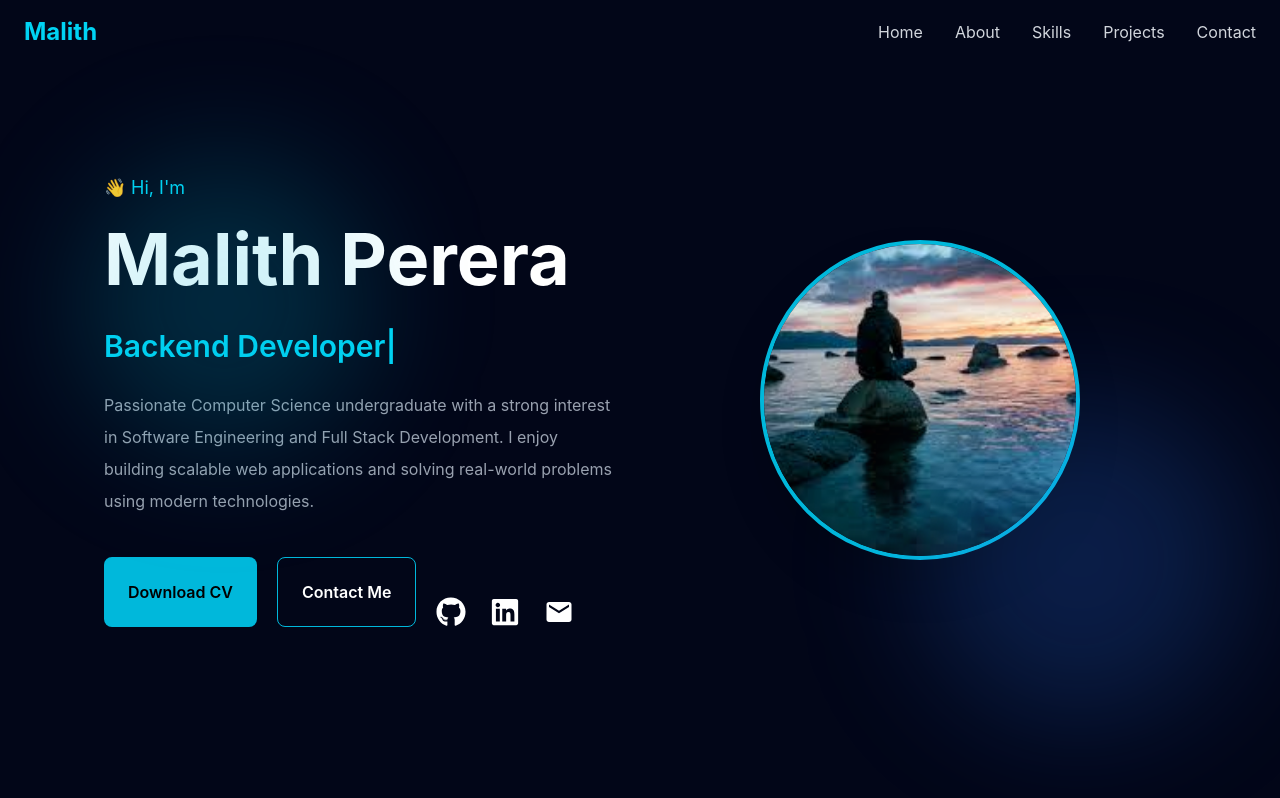
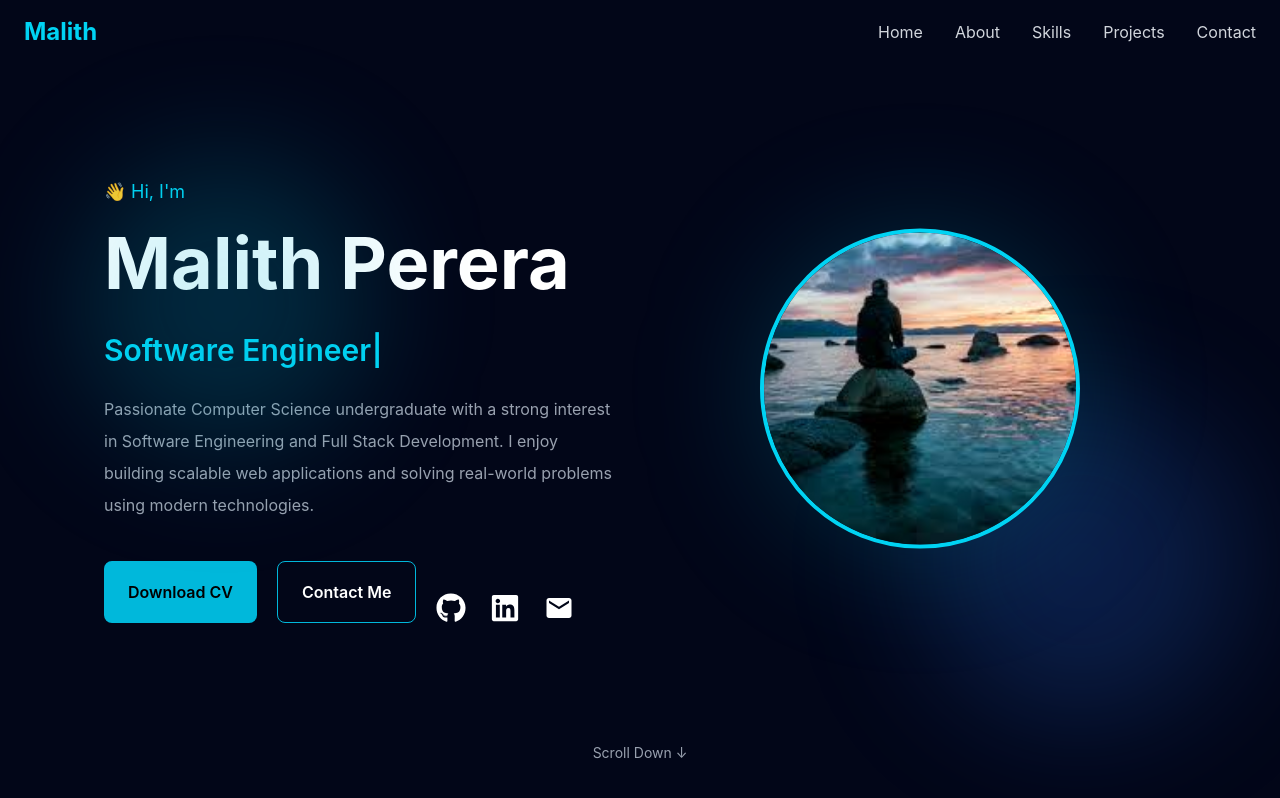
Before and after one commit to kmaperera/Portfolio, a React app: page / in a window 1280 px wide. Shown: the top 798 px of the page. Built offline with nearby package versions, Linux system fonts and the light colour scheme; the HTML template or start-up script is replaced by a standard one.

Commit message:
Enhance hero section with animations and reusable elements

```diff
--- a/src/components/sections/Hero.jsx
+++ b/src/components/sections/Hero.jsx
@@ -10,10 +10,25 @@ import {
  import Button from "../ui/Button";
 
 function Hero() {
+  const roleSequence = personal.roles.flatMap((role) => [role, 2000]);
+  const socialLinks = [
+  {
+    icon: <FaGithub />,
+    url: personal.github,
+  },
+  {
+    icon: <FaLinkedin />,
+    url: personal.linkedin,
+  },
+  {
+    icon: <MdEmail />,
+    url: `mailto:${personal.email}`,
+  },
+];
   return (
     <section
-      id="hero"
-      className="relative min-h-screen bg-slate-950 overflow-hidden text-white flex items-center"
+    id="hero"
+    className="relative min-h-screen bg-slate-950 overflow-hidden text-white flex items-center"
     >
       <div className="absolute inset-0 overflow-hidden">
       <div className="absolute top-40 left-20 w-72 h-72 bg-cyan-500/20 rounded-full blur-3xl"></div>
@@ -37,16 +52,9 @@ function Hero() {
 
           <h2 className="text-2xl text-gray-300 mt-6">
             <TypeAnimation
-              sequence={[
-                "Full Stack Developer",
-                2000,
-                "Backend Developer",
-                2000,
-                "Software Engineer",
-                2000,
-              ]}
+              sequence={roleSequence}
               wrapper="span"
-              speed={40}
+              speed={45}
               repeat={Infinity}
               className="text-cyan-400 text-2xl md:text-3xl font-semibold"
             />
@@ -65,20 +73,18 @@ function Hero() {
               Contact Me
             </Button>
 
-            <div className="flex gap-6 mt-10 text-3xl">
-
-              <a href={personal.github}>
-                <FaGithub className="hover:text-cyan-400 transition" />
-              </a>
-
-              <a href={personal.linkedin}>
-                <FaLinkedin className="hover:text-cyan-400 transition" />
-              </a>
-
-              <a href={`mailto:${personal.email}`}>
-                <MdEmail className="hover:text-cyan-400 transition" />
-              </a>
-
+            <div className="flex gap-6 mt-8 text-3xl">
+              {socialLinks.map((social, index) => (
+                <a
+                  key={index}
+                  href={social.url}
+                  target="_blank"
+                  rel="noopener noreferrer"
+                  className="hover:text-cyan-400 transition duration-300 hover:scale-110"
+                >
+                  {social.icon}
+                </a>
+              ))}
             </div>
           </div>
         </motion.div>
@@ -90,12 +96,31 @@ function Hero() {
           transition={{ duration: 0.8, delay: 0.2 }}
           className="flex justify-center"
         >
+          <motion.div
+            animate={{
+              y: [0, -12, 0],
+            }}
+            transition={{
+              duration: 4,
+              repeat: Infinity,
+              ease: "easeInOut",
+            }}>
+              <div className="relative">
+              <div className="absolute inset-0 bg-cyan-500/20 rounded-full blur-3xl"></div>
           <img
             src={profile}
-            alt="Malith Perera"
-            className="w-80 h-80 rounded-full object-cover border-4 border-cyan-500 shadow-2xl"
+            alt={personal.name}
+            className="relative w-80 h-80 rounded-full object-cover border-4 border-cyan-400"
           />
+          </div>
+          </motion.div>
         </motion.div>
+      </div>
+
+      <div className="absolute bottom-8 left-1/2 -translate-x-1/2 animate-bounce">
+        <span className="text-gray-400 text-sm">
+          Scroll Down ↓
+        </span>
       </div>
     </section>
   );
```
